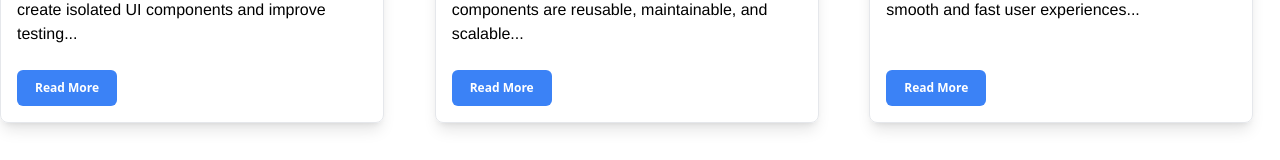
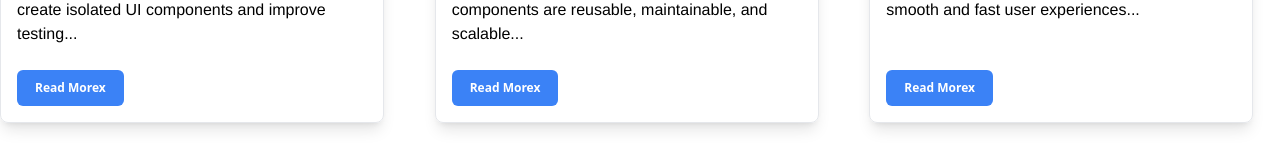
Before and after one commit to mikolajnogiechtd/coffee-break-storybook-and-chromatic, a Next.js app: page / in a window 1280 px wide. Shown: the part 339-499 px from the top of the page. Built offline with nearby package versions, Linux system fonts and the light colour scheme.

Commit message:
Test Chromatic

```diff
--- a/src/app/components/Button/Button.tsx
+++ b/src/app/components/Button/Button.tsx
@@ -33,7 +33,7 @@ export const Button = ({
       style={{ backgroundColor }}
       onClick={onClick}
       {...rest}>
-      {children}
+      {children + 'x'}
     </button>
   );
 };
```
